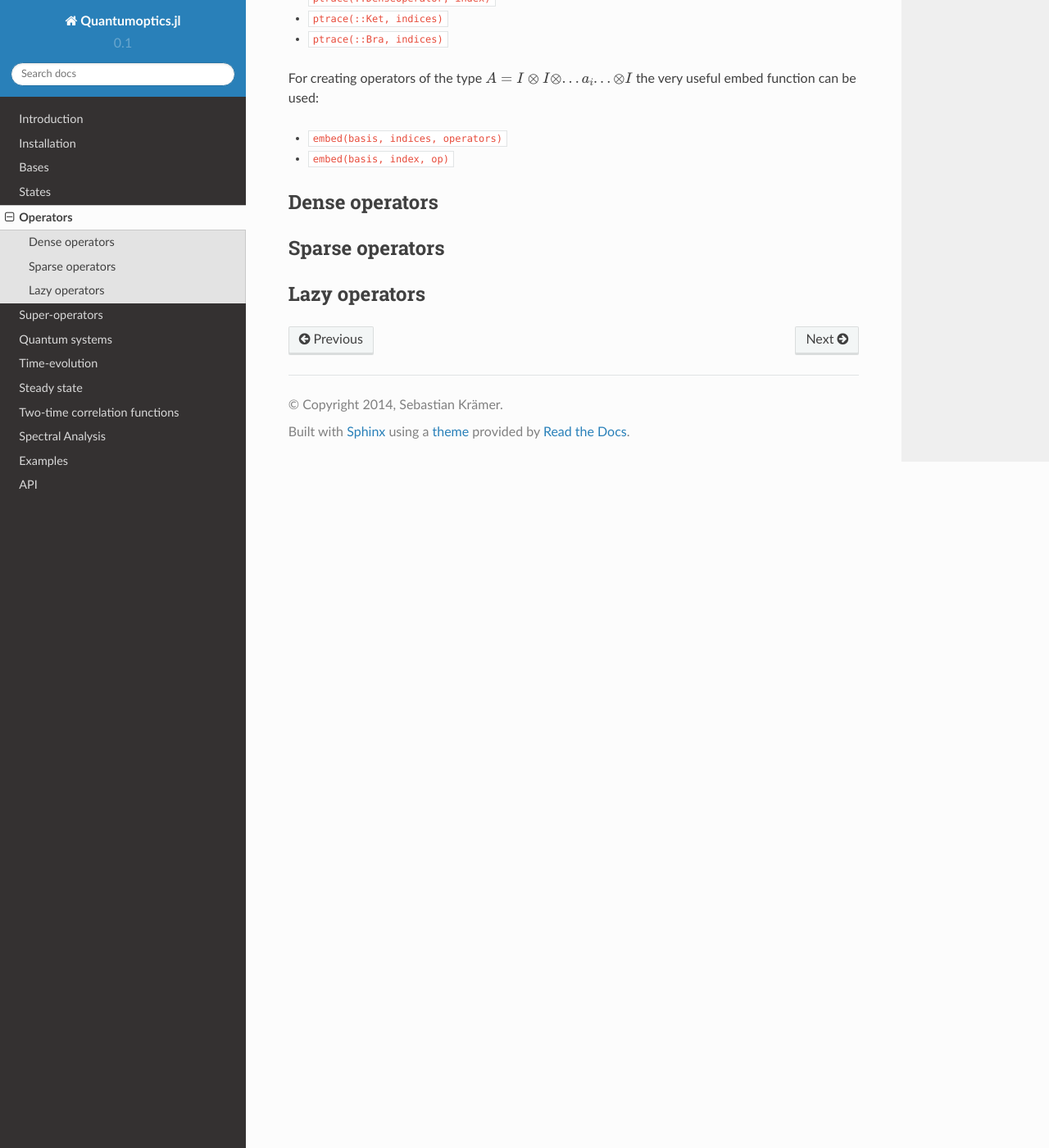
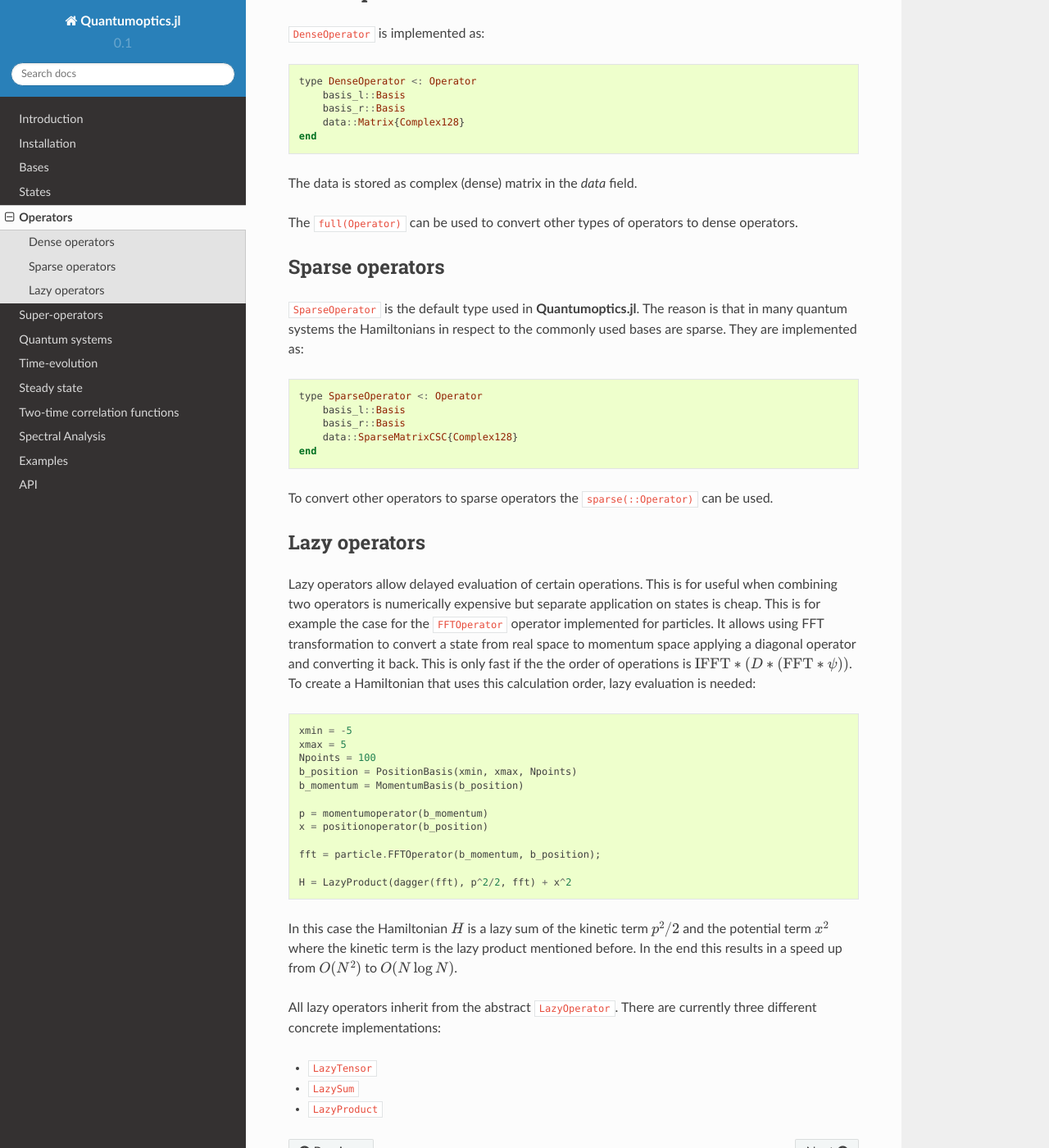
Before and after one commit to ymuv1/QuantumOptics.jl, a Sphinx documentation site: the page built from docs/source/operators.rst, in a window 1280 px wide and 1400 px high, scrolled down 1387 px. Shown: the whole window at 82% size. Built offline with Sphinx 7.4.7 and the Read the Docs theme 2.0.0, drawn with Linux system fonts in a browser that asks for light colours; pages that are not in the unit, such as notebooks, are missing from menus; cross-references to code outside the pages are shown as plain code; some of the changed text lies outside the part shown.

Commit message:
Expand documentation for operators.

```diff
--- a/docs/source/api.rst
+++ b/docs/source/api.rst
@@ -131,6 +131,8 @@ SparseOperators
 .. jl:autotype:: operators_sparse.jl SparseOperator
 
 .. jl:autofunction:: operators_sparse.jl SparseOperator
+
+.. jl:autofunction:: operators_sparse.jl sparse
 
 
 .. _section-api-lazyoperators:
--- a/docs/source/operators.rst
+++ b/docs/source/operators.rst
@@ -9,7 +9,7 @@ Operators can be defined as linear mappings from one Hilbert space to another. H
 
     A =  \sum_{ij} A_{ij} | u_i \rangle \langle v_j |
 
-For performance reasons there are several different implementation of operators in **Quantumoptics.jl**:
+For performance reasons there are several different implementation of operators in **Quantumoptics.jl** all inheriting from the abstract :jl:abstract:`Operator` type:
 
 * :ref:`subsection-denseoperators`
 * :ref:`subsection-sparseoperators`
@@ -24,37 +24,31 @@ All of them have the same interface and can in most cases be used interchangeabl
     sx + sy
     sx * sy
 
-Implemented functions:
+and additionally implement the following functions:
 
-Hermitian conjugate:
+* Hermitian conjugate:
+    :jl:func:`dagger(::DenseOperator)`
 
-* :jl:func:`dagger(::DenseOperator)`
+* Normalization:
+    :jl:func:`trace(::DenseOperator)`
+    :jl:func:`norm(::DenseOperator, )`
+    :jl:func:`normalize(::DenseOperator)`
+    :jl:func:`normalize!(::DenseOperator)`
+
+* Expectation values:
+    :jl:func:`expect(::Operator, ::DenseOperator)`
 
 
-Normalization:
+* Tensor product:
+    :jl:func:`tensor(::DenseOperator, ::DenseOperator)`
+    :jl:func:`tensor(::Ket, ::Bra)`
+    :jl:func:`projector(::Ket, ::Bra)`
 
-* :jl:func:`trace(::DenseOperator)`
-* :jl:func:`norm(::DenseOperator, )`
-* :jl:func:`normalize(::DenseOperator)`
-* :jl:func:`normalize!(::DenseOperator)`
-
-Expectation values:
-
-* :jl:func:`expect(::Operator, ::DenseOperator)`
-
-
-Tensor product:
-
-* :jl:func:`tensor(::DenseOperator, ::DenseOperator)`
-* :jl:func:`tensor(::Ket, ::Bra)`
-* :jl:func:`projector(::Ket, ::Bra)`
-
-Partial trace:
-
-* :jl:func:`ptrace(::DenseOperator, indices)`
-* :jl:func:`ptrace(::DenseOperator, index)`
-* :jl:func:`ptrace(::Ket, indices)`
-* :jl:func:`ptrace(::Bra, indices)`
+* Partial trace:
+    :jl:func:`ptrace(::DenseOperator, indices)`
+    :jl:func:`ptrace(::DenseOperator, index)`
+    :jl:func:`ptrace(::Ket, indices)`
+    :jl:func:`ptrace(::Bra, indices)`
 
 For creating operators of the type :math:`A = I \otimes I \otimes ... a_i ... \otimes I` the very useful embed function can be used:
 
@@ -67,14 +61,59 @@ For creating operators of the type :math:`A = I \otimes I \otimes ... a_i ... \o
 Dense operators
 ^^^^^^^^^^^^^^^
 
+:jl:type:`DenseOperator` is implemented as::
+
+    type DenseOperator <: Operator
+        basis_l::Basis
+        basis_r::Basis
+        data::Matrix{Complex128}
+    end
+
+The data is stored as complex (dense) matrix in the *data* field.
+
+The :jl:func:`full(Operator)` can be used to convert other types of operators to dense operators.
+
 
 .. _subsection-sparseoperators:
 
 Sparse operators
 ^^^^^^^^^^^^^^^^
 
+:jl:type:`SparseOperator` is the default type used in **Quantumoptics.jl**. The reason is that in many quantum systems the Hamiltonians in respect to the commonly used bases are sparse. They are implemented as::
+
+    type SparseOperator <: Operator
+        basis_l::Basis
+        basis_r::Basis
+        data::SparseMatrixCSC{Complex128}
+    end
+
+To convert other operators to sparse operators the :jl:func:`sparse(::Operator)` can be used.
+
 
 .. _subsection-lazyoperators:
 
 Lazy operators
 ^^^^^^^^^^^^^^
+
+Lazy operators allow delayed evaluation of certain operations. This is for useful when combining two operators is numerically expensive but separate application on states is cheap. This is for example the case for the :jl:type:`FFTOperator` operator implemented for particles. It allows using FFT transformation to convert a state from real space to momentum space applying a diagonal operator and converting it back. This is only fast if the the order of operations is :math:`\mathrm{IFFT}*(D*(\mathrm{FFT}*\psi))`. To create a Hamiltonian that uses this calculation order, lazy evaluation is needed::
+
+    xmin = -5
+    xmax = 5
+    Npoints = 100
+    b_position = PositionBasis(xmin, xmax, Npoints)
+    b_momentum = MomentumBasis(b_position)
+
+    p = momentumoperator(b_momentum)
+    x = positionoperator(b_position)
+
+    fft = particle.FFTOperator(b_momentum, b_position);
+
+    H = LazyProduct(dagger(fft), p^2/2, fft) + x^2
+
+In this case the Hamiltonian :math:`H` is a lazy sum of the kinetic term :math:`p^2/2` and the potential term :math:`x^2` where the kinetic term is the lazy product mentioned before. In the end this results in a speed up from :math:`O(N^2)` to :math:`O(N \log N)`.
+
+All lazy operators inherit from the abstract :jl:abstract:`LazyOperator`. There are currently three different concrete implementations:
+
+* :jl:type:`LazyTensor`
+* :jl:type:`LazySum`
+* :jl:type:`LazyProduct`
```
